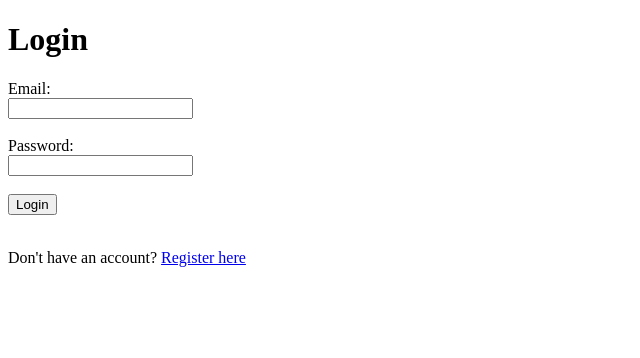
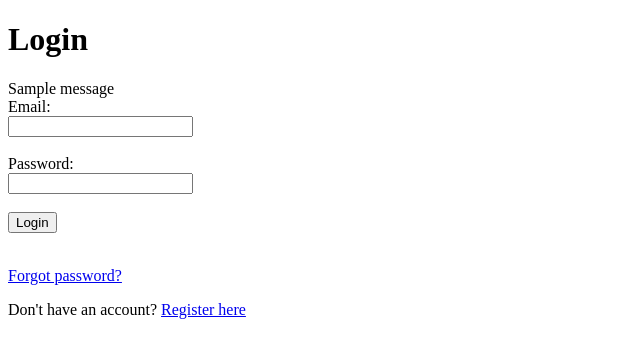
Before and after one commit to 13each/Fin-manager, a Flask app: page /login in a window 1280 px wide. Shown: the top 358 px of the page, without its empty margins (0-640 px from the left). Run offline with Flask 3, Linux system fonts and the light colour scheme; tables that the repository leaves empty hold one stand-in row (values such as "Sample post"); one stand-in notice (Sample message) is shown.

Commit message:
Added reset password

```diff
--- a/app/routes.py
+++ b/app/routes.py
@@ -1,6 +1,6 @@
 import sqlite3
 from flask import Blueprint, render_template, request, redirect, url_for, session, flash, jsonify
-from app.models import get_user_by_email, update_categories, get_categories
+from app.models import get_user_by_email, update_categories, get_categories, update_user_password
 import bcrypt
 import random
 from flask_mail import Message
@@ -237,3 +237,58 @@ def confirm_email():
             flash("Invalid confirmation code!", "error")
 
     return render_template('confirm_email.html')
+
+
+@routes.route('/reset-password-request', methods=['GET', 'POST'])
+def reset_password_request():
+    if request.method == 'POST':
+        email = request.form['email']
+        user = get_user_by_email(email)
+        if not user:
+            flash("No user found with that email.", "error")
+            return redirect(url_for('routes.reset_password_request'))
+
+        reset_code = str(random.randint(100000, 999999))
+
+        msg = Message("Password Reset Request", recipients=[email])
+        msg.body = f"Your password reset code is: {reset_code}"
+        mail.send(msg)
+
+        session['password_reset'] = {
+            'email': email,
+            'code': reset_code
+        }
+        flash("A password reset code has been sent to your email.", "info")
+        return redirect(url_for('routes.reset_password'))
+    return render_template('reset_password_request.html')
+
+
+@routes.route('/reset-password', methods=['GET', 'POST'])
+def reset_password():
+    if request.method == 'POST':
+        entered_code = request.form['code']
+        new_password = request.form['new_password']
+        confirm_password = request.form['confirm_password']
+
+        if new_password != confirm_password:
+            flash("Passwords do not match!", "error")
+            return redirect(url_for('routes.reset_password'))
+
+        reset_data = session.get('password_reset')
+        if not reset_data:
+            flash("Reset data not found. Please request a new code.", "error")
+            return redirect(url_for('routes.reset_password_request'))
+
+        if entered_code != reset_data['code']:
+            flash("Invalid reset code. Please try again.", "error")
+            return redirect(url_for('routes.reset_password'))
+
+        hashed_password = bcrypt.hashpw(new_password.encode('utf-8'), bcrypt.gensalt()).decode('utf-8')
+        update_user_password(reset_data['email'], hashed_password)
+
+        session.pop('password_reset', None)
+
+        flash("Password successfully updated. You can now log in.", "success")
+        return redirect(url_for('routes.login'))
+
+    return render_template('reset_password.html')
--- a/app/templates/login.html
+++ b/app/templates/login.html
@@ -7,7 +7,16 @@
 </head>
 <body>
     <h1>Login</h1>
-    <form method="POST" action="/login">
+
+    {% with messages = get_flashed_messages(with_categories=true) %}
+        {% if messages %}
+            {% for category, message in messages %}
+                <div class="alert alert-{{ category }}">{{ message }}</div>
+            {% endfor %}
+        {% endif %}
+    {% endwith %}
+
+    <form method="POST" action="{{ url_for('routes.login') }}">
         <label for="email">Email:</label><br>
         <input type="email" id="email" name="email" required><br><br>
 
@@ -17,6 +26,7 @@
         <button type="submit">Login</button>
     </form>
     <br>
+    <p><a href="{{ url_for('routes.reset_password_request') }}">Forgot password?</a></p>
     <p>Don't have an account? <a href="{{ url_for('routes.register') }}">Register here</a></p>
 </body>
 </html>
```
Also changed, not shown: app/models.py (+8 -0 lines), app/templates/reset_password.html (added, +33 -0 lines), app/templates/reset_password_request.html (added, +26 -0 lines).
